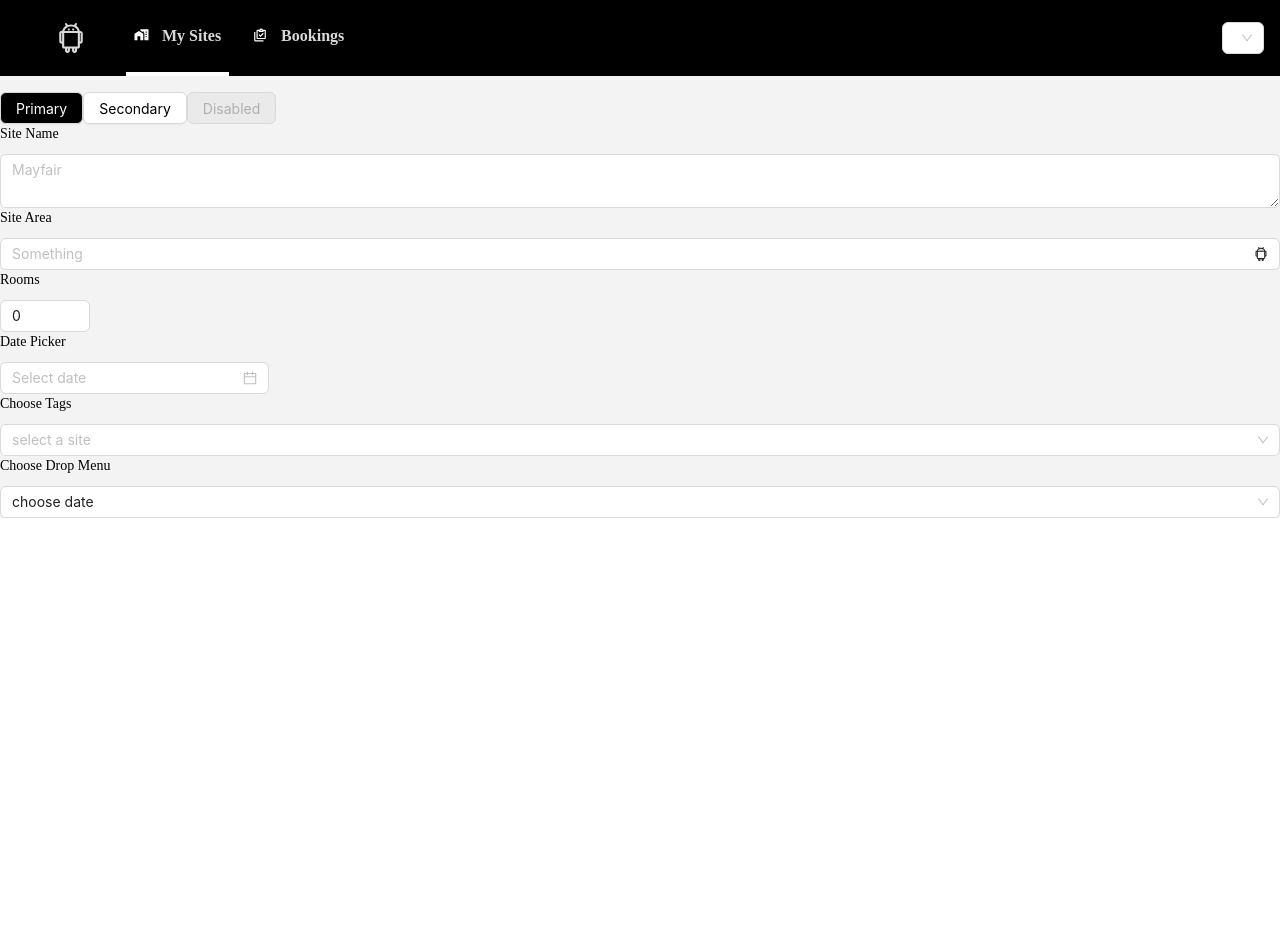
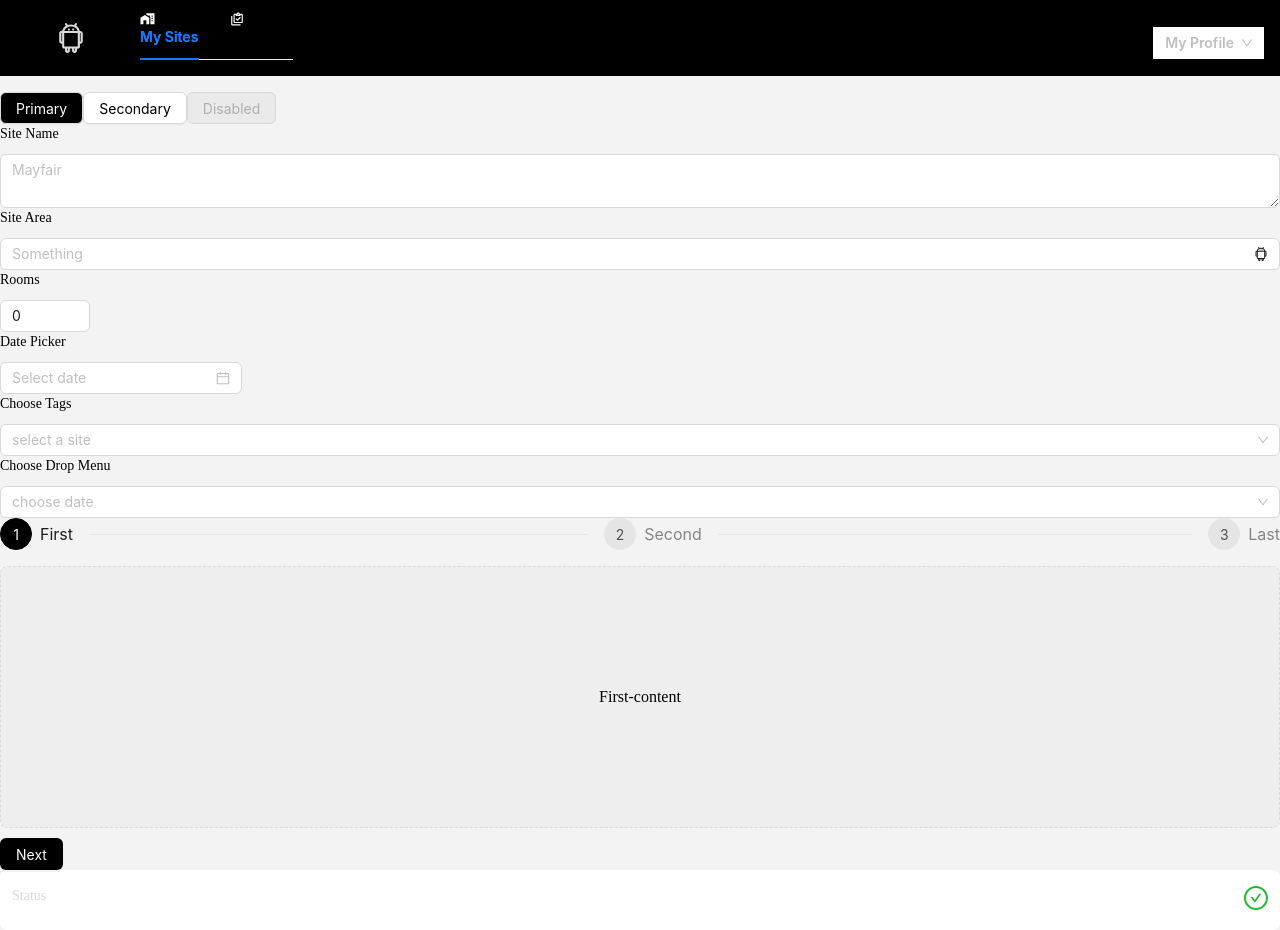
Before and after one commit to sysdale/concierge, a React (Create React App) app: page / in a window 1280 px wide. Before the commit the page ends 800 px from the top, so only its background shows below. Built offline with nearby package versions, Linux system fonts and the light colour scheme.

Commit message:
all done - navtabs

```diff
--- a/src/App.js
+++ b/src/App.js
@@ -1,6 +1,12 @@
 import "./App.css";
 import { dropData, tagData } from "./components/data/data";
-import { NavBar, Buttonn, InputField } from "./components/index";
+import {
+  Cardd,
+  NavBar,
+  Buttonn,
+  InputField,
+  StepsBar,
+} from "./components/index";
 
 import { useState } from "react";
 
@@ -78,6 +84,9 @@ function App() {
       >
         Choose Drop Menu
       </InputField>
+
+      <StepsBar />
+      <Cardd />
     </div>
   );
 }
--- a/src/components/Buttonn.js
+++ b/src/components/Buttonn.js
@@ -15,10 +15,6 @@ const Buttonn = ({ theme, icons = null, onClick, ...props }) => {
     },
   };
 
-  const buttonToken = {
-    colorPrimary: "#363636",
-  };
-
   const [buttonState, setButtonState] = useState(null);
 
   const onSaveHandler = (event) => {
@@ -30,7 +26,9 @@ const Buttonn = ({ theme, icons = null, onClick, ...props }) => {
   return (
     <ConfigProvider
       theme={{
-        token: buttonToken,
+        token: {
+          colorPrimary: "#363636",
+        },
       }}
     >
       <Button
--- /dev/null
+++ b/src/components/Cardd.js
@@ -0,0 +1,13 @@
+import React from "react";
+import { CheckCircleOutlined } from "@ant-design/icons";
+
+const Cardd = () => (
+  <div className="flex justify-between px-3 py-4 rounded-lg bg-white">
+    <p className="text-[#D9D9D9] text-sm">Status</p>
+
+    <p>
+      <CheckCircleOutlined style={{ color: "#22BB33", fontSize: "24px" }} />
+    </p>
+  </div>
+);
+export default Cardd;
--- a/src/components/DatePickerField.js
+++ b/src/components/DatePickerField.js
@@ -1,5 +1,5 @@
 import React from "react";
-import { DatePicker, Space } from "antd";
+import { ConfigProvider, DatePicker, Space } from "antd";
 
 const onChange = (value, dateString) => {
   console.log("Selected Time: ", value);
@@ -10,8 +10,23 @@ const onOk = (value) => {
 };
 
 const DatePickerField = () => (
-  <Space direction="vertical" size={12}>
-    <DatePicker showTime onChange={onChange} onOk={onOk} />
-  </Space>
+  <ConfigProvider
+    theme={{
+      token: {
+        colorPrimary: "black",
+        colorPrimaryBg: "#F3F3F3",
+        addonBg: "red",
+      },
+    }}
+  >
+    <Space direction="vertical" size={12}>
+      <DatePicker
+        showTime
+        format="DD-MM-YYYY HH:mm"
+        onChange={onChange}
+        onOk={onOk}
+      />
+    </Space>
+  </ConfigProvider>
 );
 export default DatePickerField;
--- a/src/components/DropDownField.js
+++ b/src/components/DropDownField.js
@@ -1,5 +1,5 @@
 import React, { useState } from "react";
-import { Radio, Select, Space } from "antd";
+import { ConfigProvider, Radio, Select, Space } from "antd";
 
 const options = [];
 for (let i = 10; i < 36; i++) {
@@ -12,20 +12,30 @@ const handleChange = (value) => {
   console.log(`Selected: ${value}`);
 };
 
-const DropDownField = ({ defaultValue }) => {
+const DropDownField = ({ defaultValue, navbar, data }) => {
   const [size, setSize] = useState("middle");
+
   const handleSizeChange = (e) => {
     setSize(e.target.value);
   };
   return (
-    <>
+    <ConfigProvider
+      theme={{
+        token: {
+          colorTextDescription: "red",
+          colorTextDisabled: "red",
+        },
+      }}
+    >
       <Select
+        style={{ background: navbar ? "white" : "" }}
         size={size}
-        defaultValue={defaultValue}
+        placeholder={defaultValue}
         onChange={handleChange}
         options={options}
+        bordered={navbar ? false : true}
       />
-    </>
+    </ConfigProvider>
   );
 };
 export default DropDownField;
--- a/src/components/InputField.js
+++ b/src/components/InputField.js
@@ -13,10 +13,12 @@ const { TextArea } = Input;
 
 const InputField = ({
   placeholder,
+  type = "text",
   iconName = null,
   iconDirection = null,
   defaultValue = null,
-  type = "text",
+  bordered = true,
+  navbar = false,
   ...props
 }) => {
   const fieldToken = {};
@@ -34,8 +36,14 @@ const InputField = ({
     textarea: <TextAreaField placeholder={placeholder} autosize={true} />,
     number: <NumberField min={0} defaultValue={0} />,
     date: <DatePickerField />,
-    tag: <TagField tagData={props.tagData} placeholder={placeholder} />,
-    dropdown: <DropDownField defaultValue={defaultValue} />,
+    tag: <TagField w={props.tagData} placeholder={placeholder} />,
+    dropdown: (
+      <DropDownField
+        defaultValue={defaultValue}
+        dropData={props.dropData}
+        navbar={navbar}
+      />
+    ),
   };
 
   return (
--- a/src/components/NavBar.js
+++ b/src/components/NavBar.js
@@ -1,15 +1,12 @@
 import React from "react";
-import Icons from "./Icons";
-import NavTabs from "./NavTabs";
-import Buttonn from "./Buttonn";
 import BookingSvg from "./SVGs/BookingSvg";
 import SitesSvg from "./SVGs/SitesSvg";
-import DropDownField from "./DropDownField";
+import { DropDownField, Buttonn, NavTabs, InputField, Icons } from "./index";
 
 const NavBar = ({ data }) => {
   const tabsList = [
-    { id: 0, text: "My Sites", svg: <BookingSvg /> },
-    { id: 1, text: "Bookings", svg: <SitesSvg /> },
+    { id: 0, label: "My Sites", svg: <BookingSvg /> },
+    { id: 1, label: "Bookings", svg: <SitesSvg /> },
   ];
 
   return (
@@ -21,23 +18,18 @@ const NavBar = ({ data }) => {
         </div>
 
         {/* Tabs Area */}
-        <div className="flex ">
+        <div className="flex pl-3.5">
           <NavTabs tabsList={tabsList} />
         </div>
       </div>
 
-      <div className="flex items-center">
-        {/* Icons Area */}
-        <div className="flex text-xl">
-          {/* {iconsList.map((item, idx) => (
-            <Button key={idx} theme={"d_onlyIcon"} icons={item}></Button>
-          ))} */}
-        </div>
-
-        {/* Profile Area */}
-        <div className="pl-6">
-          <DropDownField placeholder={"My Profile"} />
-        </div>
+      {/* Profile Area */}
+      <div className="pl-6">
+        <InputField
+          defaultValue={"My Profile"}
+          type={"dropdown"}
+          navbar={true}
+        />
       </div>
     </div>
   );
--- a/src/components/NavTabs.js
+++ b/src/components/NavTabs.js
@@ -1,28 +1,38 @@
-import React, { useState } from "react";
+import React from "react";
+
+import { ConfigProvider, Tabs } from "antd";
+import { tab } from "@testing-library/user-event/dist/tab";
 
 const NavTabs = ({ tabsList }) => {
-  const [activeTab, setActiveTab] = useState(0);
-
-  const onClickHandler = (id) => setActiveTab(id);
+  const onChange = (key) => {
+    console.log(key);
+  };
 
   return (
-    <div className="flex space-x-4">
-      {tabsList.map((tab) => (
-        <div key={tab.id}>
-          <button
-            className={`py-6 px-2 ${
-              activeTab === tab.id ? "border-b-4 border-white " : ""
-            }`}
-            onClick={() => onClickHandler(tab.id)}
-          >
-            <div className="flex items-center gap-3">
-              <svg className="w-4 h-4">{tab.svg}</svg>
-              <span>{tab.text}</span>
-            </div>
-          </button>
-        </div>
-      ))}
-    </div>
+    <ConfigProvider
+      theme={{
+        token: {
+          itemColor: "white",
+          itemHoverColor: "white",
+          itemSelectedColor: "white",
+        },
+      }}
+    >
+      <Tabs
+        onChange={onChange}
+        items={tabsList.map((tab) => {
+          return {
+            label: (
+              <span>
+                {tab.svg}
+                {tab.label}
+              </span>
+            ),
+            key: tab.id,
+          };
+        })}
+      />
+    </ConfigProvider>
   );
 };
 
--- /dev/null
+++ b/src/components/StepsBar.js
@@ -0,0 +1,87 @@
+import React, { useState } from "react";
+import { Button, ConfigProvider, message, Steps, theme } from "antd";
+const steps = [
+  {
+    title: "First",
+    content: "First-content",
+  },
+  {
+    title: "Second",
+    content: "Second-content",
+  },
+  {
+    title: "Last",
+    content: "Last-content",
+  },
+];
+const StepsBar = () => {
+  const { token } = theme.useToken();
+  const [current, setCurrent] = useState(0);
+
+  const next = () => {
+    setCurrent(current + 1);
+  };
+  const prev = () => {
+    setCurrent(current - 1);
+  };
+  const items = steps.map((item) => ({
+    key: item.title,
+    title: item.title,
+  }));
+
+  const buttonStyle = {
+    backgroundColor: "black",
+    color: "white",
+  };
+
+  const contentStyle = {
+    lineHeight: "260px",
+    textAlign: "center",
+    color: token.colorTextPrimary,
+    backgroundColor: token.colorFillAlter,
+    borderRadius: token.borderRadiusLG,
+    border: `1px dashed ${token.colorBorder}`,
+    marginTop: 16,
+  };
+  return (
+    <>
+      <ConfigProvider
+        theme={{
+          token: {
+            colorPrimary: "black",
+            colorPrimaryBg: "#F3F3F3",
+          },
+        }}
+      >
+        <Steps current={current} items={items} />
+        <div style={contentStyle}>{steps[current].content}</div>
+        <div
+          style={{
+            marginTop: 10,
+          }}
+        >
+          {current < steps.length - 1 && (
+            <Button type="primary" style={buttonStyle} onClick={() => next()}>
+              Next
+            </Button>
+          )}
+          {current === steps.length - 1 && (
+            <Button
+              style={buttonStyle}
+              type="primary"
+              onClick={() => message.success("Processing complete!")}
+            >
+              Done
+            </Button>
+          )}
+          {current > 0 && (
+            <Button style={buttonStyle} onClick={() => prev()}>
+              Previous
+            </Button>
+          )}
+        </div>
+      </ConfigProvider>
+    </>
+  );
+};
+export default StepsBar;
--- /dev/null
+++ b/src/components/Upload.js
@@ -0,0 +1,7 @@
+import React from "react";
+
+const Upload = () => {
+  return <div>Upload</div>;
+};
+
+export default Upload;
--- a/src/components/index.js
+++ b/src/components/index.js
@@ -2,6 +2,7 @@ export { default as Checkbox } from "./Checkbox";
 export { default as Badge } from "./Badge";
 export { default as Buttonn } from "./Buttonn";
 export { default as NavBar } from "./NavBar";
+export { default as NavTabs } from "./NavTabs";
 export { default as Table } from "./Table";
 export { default as ToggleButton } from "./ToggleButton";
 export { default as InputField } from "./InputField";
@@ -11,6 +12,8 @@ export { default as DatePickerField } from "./DatePickerField";
 export { default as TextAreaField } from "./TextAreaField";
 export { default as NumberField } from "./NumberField";
 export { default as TagField } from "./TagField";
+export { default as StepsBar } from "./StepsBar";
+export { default as Cardd } from "./Cardd";
 
 {
   /* <ToggleButton theme={"black_white"} />
```
